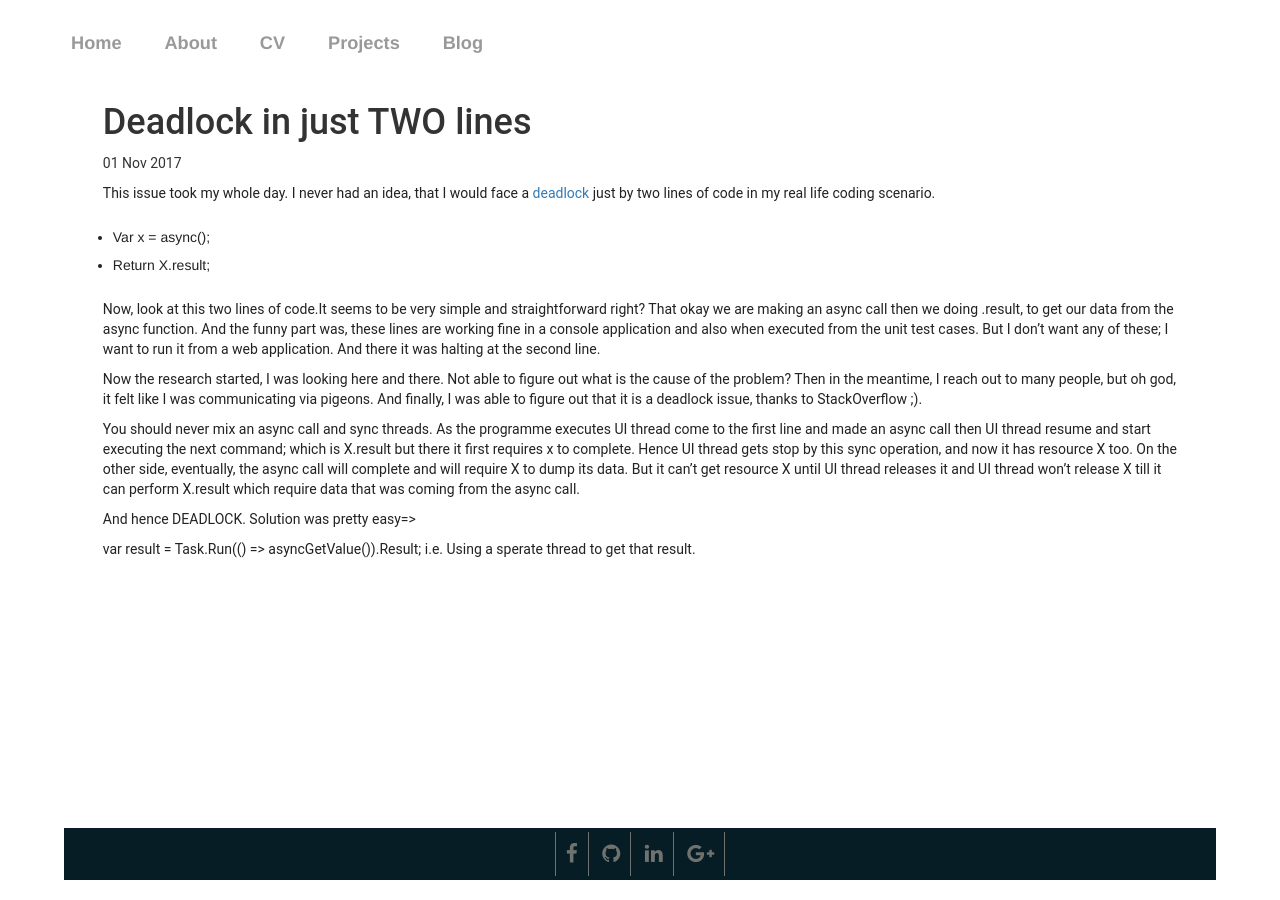
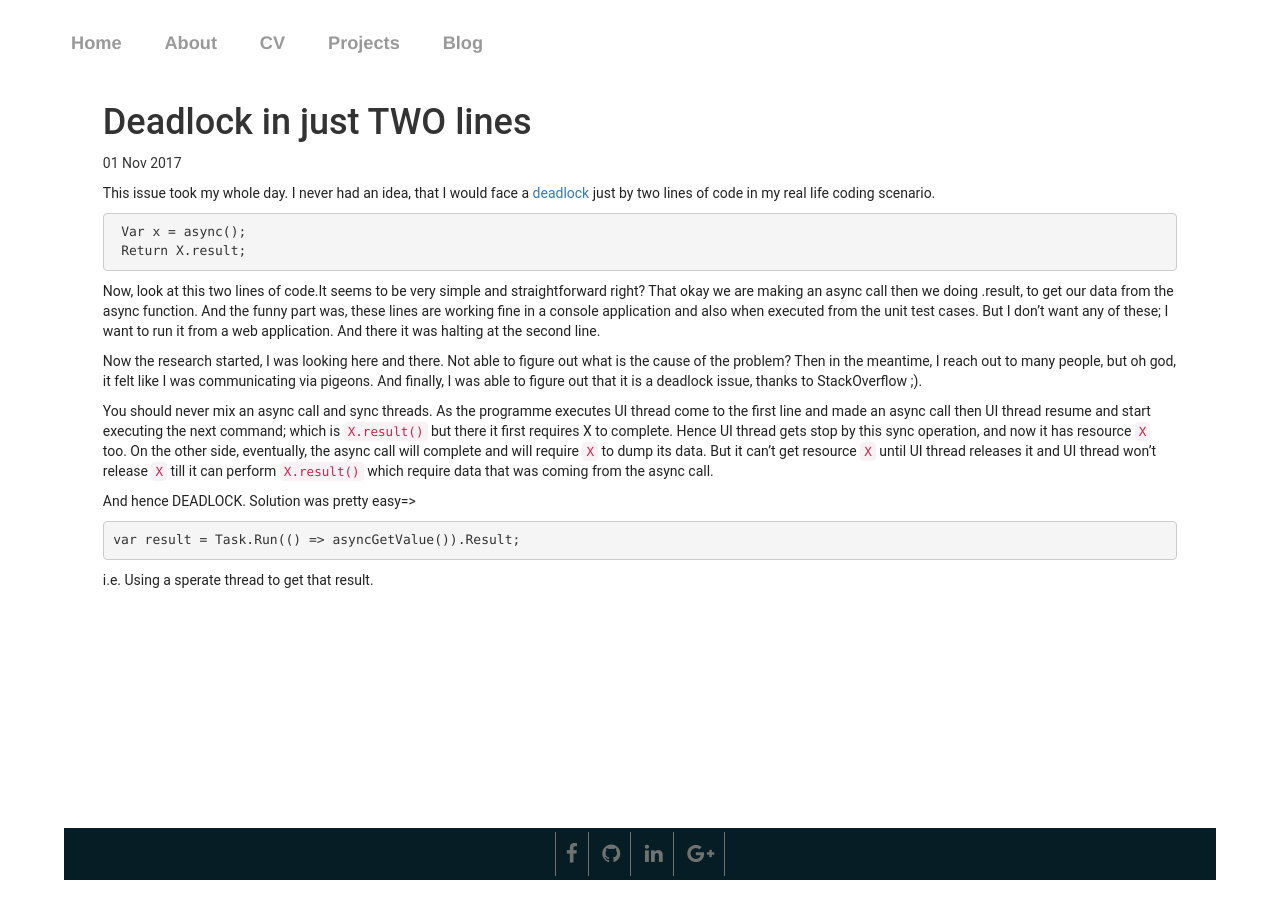
Before and after one commit to amitj975/amitj975.github.io, a Jekyll site: the page built from _posts/2017-11-01-Deadlock in just TWO lines.md, in a window 1280 px wide. Built offline with Jekyll 4.4.1, drawn with Linux system fonts in a browser that asks for light colours; nearby versions of some CDN libraries.

Commit message:
Formatting of Design pattern

````diff
--- a/_posts/2017-11-01-Deadlock in just TWO lines.md
+++ b/_posts/2017-11-01-Deadlock in just TWO lines.md
@@ -5,10 +5,10 @@ date: 2017-11-01
 ---
 
 This issue took my whole day. I never had an idea, that I would face a [deadlock](https://en.wikipedia.org/wiki/Deadlock) just by two lines of code in my real life coding scenario.
-
-* Var x = async();
-* Return X.result;
-
+```
+ Var x = async();
+ Return X.result;
+ ```
 
 Now, look at this two lines of code.It seems to be very simple and straightforward right? That okay we are making an async call then we doing .result, to get our data from the async function.
 And the funny part was, these lines are working fine in a console application and also when executed from the unit test cases.
@@ -17,12 +17,13 @@ But I don’t want any of these; I want to run it from a web application. And th
 Now the research started, I was looking here and there. Not able to figure out what is the cause of the problem? Then in the meantime, I reach out to many people, but oh god, it felt like I was communicating via pigeons.
 And finally, I was able to figure out that it is a deadlock issue, thanks to StackOverflow ;).
 
-You should never mix an async call and sync threads. As the programme executes UI thread come to the first line and made an async call then UI thread resume and start executing the next command; which is X.result but there it first requires x to complete.
-Hence UI thread gets stop by this sync operation, and now it has resource X too. On the other side, eventually, the async call will complete and will require X to dump its data.
-But it can't get resource X until UI thread releases it and UI thread won't release X till it can perform X.result which require data that was coming from the async call.
+You should never mix an async call and sync threads. As the programme executes UI thread come to the first line and made an async call then UI thread resume and start executing the next command; which is `X.result()` but there it first requires X to complete.
+Hence UI thread gets stop by this sync operation, and now it has resource `X` too. On the other side, eventually, the async call will complete and will require `X` to dump its data.
+But it can't get resource `X` until UI thread releases it and UI thread won't release `X` till it can perform `X.result()` which require data that was coming from the async call.
 
 And hence DEADLOCK.
 Solution was pretty easy=>
-
+```
 var result = Task.Run(() => asyncGetValue()).Result;
+```
 i.e. Using a sperate thread to get that result.
````
Also changed, not shown: _posts/2016-11-26-Design patterns.md (+20 -2 lines).
